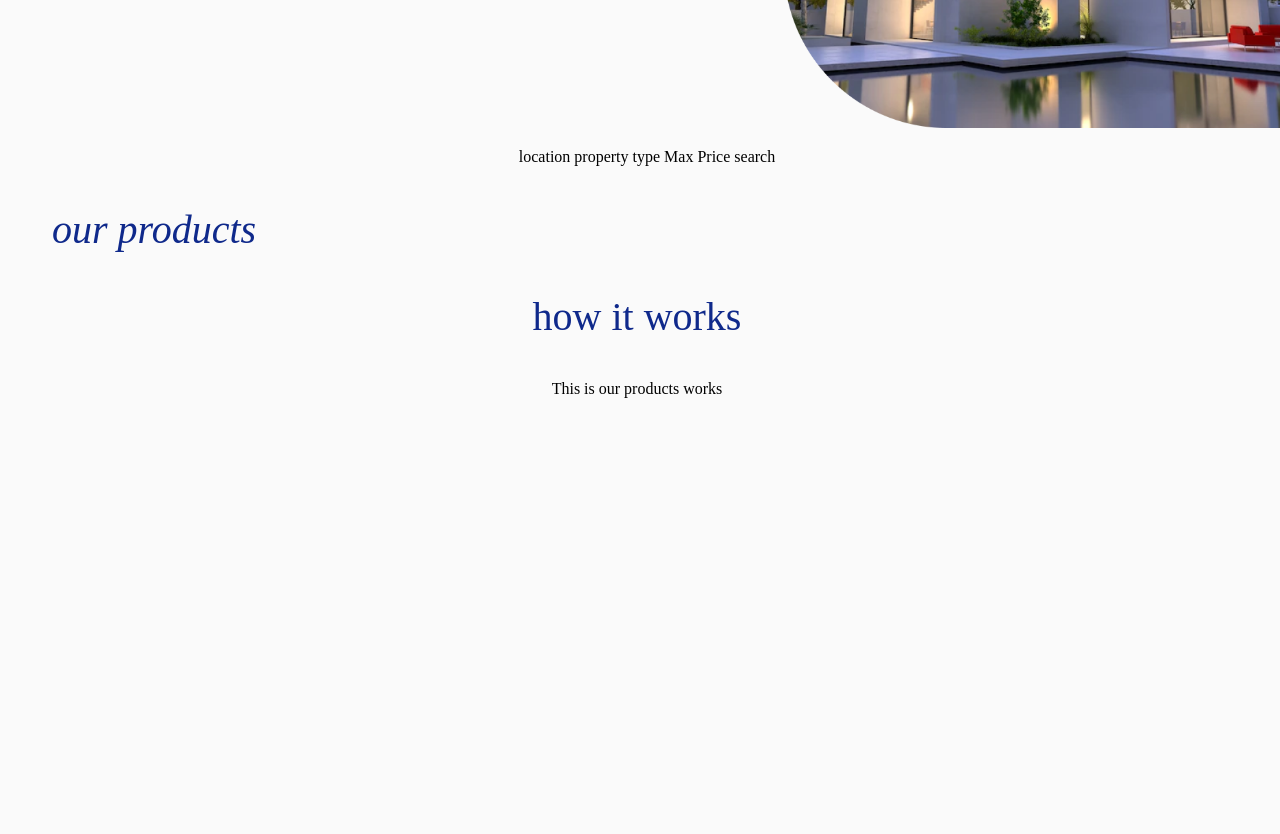
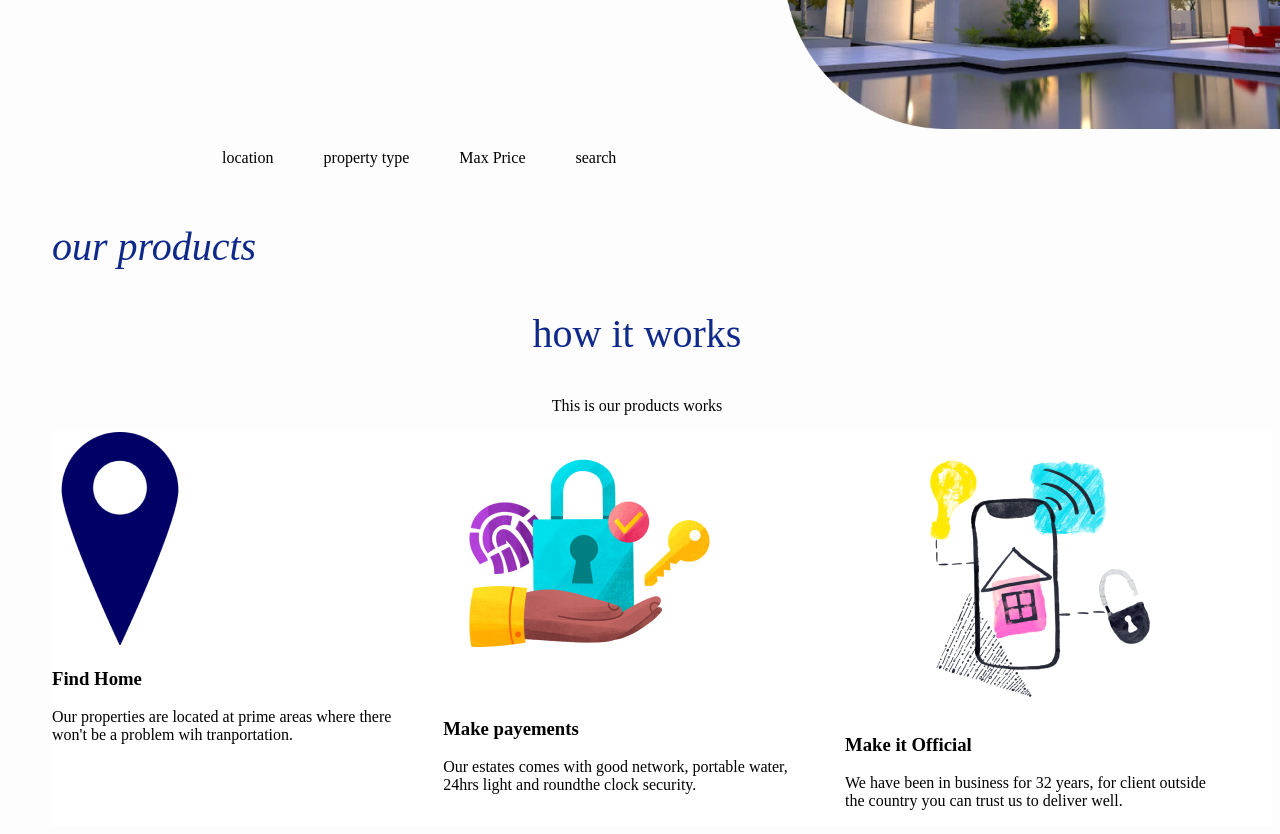
Before and after one commit to Josekariz/wknd_project, a plain HTML site: page index.html in a window 1280 px wide. Shown: the part 560-1394 px from the top of the page. Before the commit the page ends 974 px from the top, so only its background shows below. Drawn offline with Linux system fonts and the light colour scheme.

Commit message:
add the mini tiles in a row and add text in a p and h3

```diff
--- a/index.html
+++ b/index.html
@@ -35,12 +35,41 @@
     </div>
 
     <div class="accessbar">
-      <p>location property type Max Price search</p>
+      <p>location </p>
+      <p>property type </p>
+      <p>Max Price </p>
+      <p>search</p>
     </div>
     <p class="products">our products</p>
     <div class="quiz">
       <p class="how">how it works</p>
       <p>This is our products works</p>
     </div>
+  <div class="tiles">
+    <div class="find"><img src="./images/address mark.png" alt="">
+    <p> <h3>Find Home</h3></p>
+        <p>Our properties are located at prime areas where there won't be a problem wih tranportation.</p>
+    </div>
+    <div class="pay"><img src="./images/Secure data protection with fingerprint and lock.png" alt="">
+        <h3>Make payements</h3>
+        <p>Our estates comes with good network, portable water, 24hrs light and roundthe clock security.</p>
+    </div>
+    <div class="official"><img src="./images/Smart house.png" alt="">
+         <h3>Make it Official</h3>
+         <p>We have been in business for 32 years, for client outside the country you can trust us to deliver well.</p>
+
+
+    </div class="why">
+
+
+
+
+
+
+
+  </div>
+
+
+
   </body>
 </html>
--- a/style.css
+++ b/style.css
@@ -1,6 +1,5 @@
 body {
-  display: -ms-flexbox;
-  background-color: #fafafa;
+   background-color: #fafafa52;
   padding-left: 44px;
   font-family: proportional sans-serif typeface;
 }
@@ -12,6 +11,7 @@ body {
 }
 .vallie {
   padding-right: 300px;
+  font-family:fantasy ;
 }
 p {
   padding-right: 50px;
@@ -36,8 +36,10 @@ p {
   padding-top: -400px;
 }
 .accessbar {
+  display: inline-flex;
   text-align: center;
-  padding-left: 20px;
+  margin-left: 170px;
+
 }
 .products {
   font-size: 40px;
@@ -51,3 +53,11 @@ p {
   font-size: 40px;
   color: #0f298b;
 }
+
+.tiles{
+  display: inline-flex;
+
+}
+.find, .pay, .official{
+  background-color: white;
+}
```
Also changed, not shown: images/Secure data protection with fingerprint and lock.png (added), images/Smart house.png (added), images/address mark.png (added).
